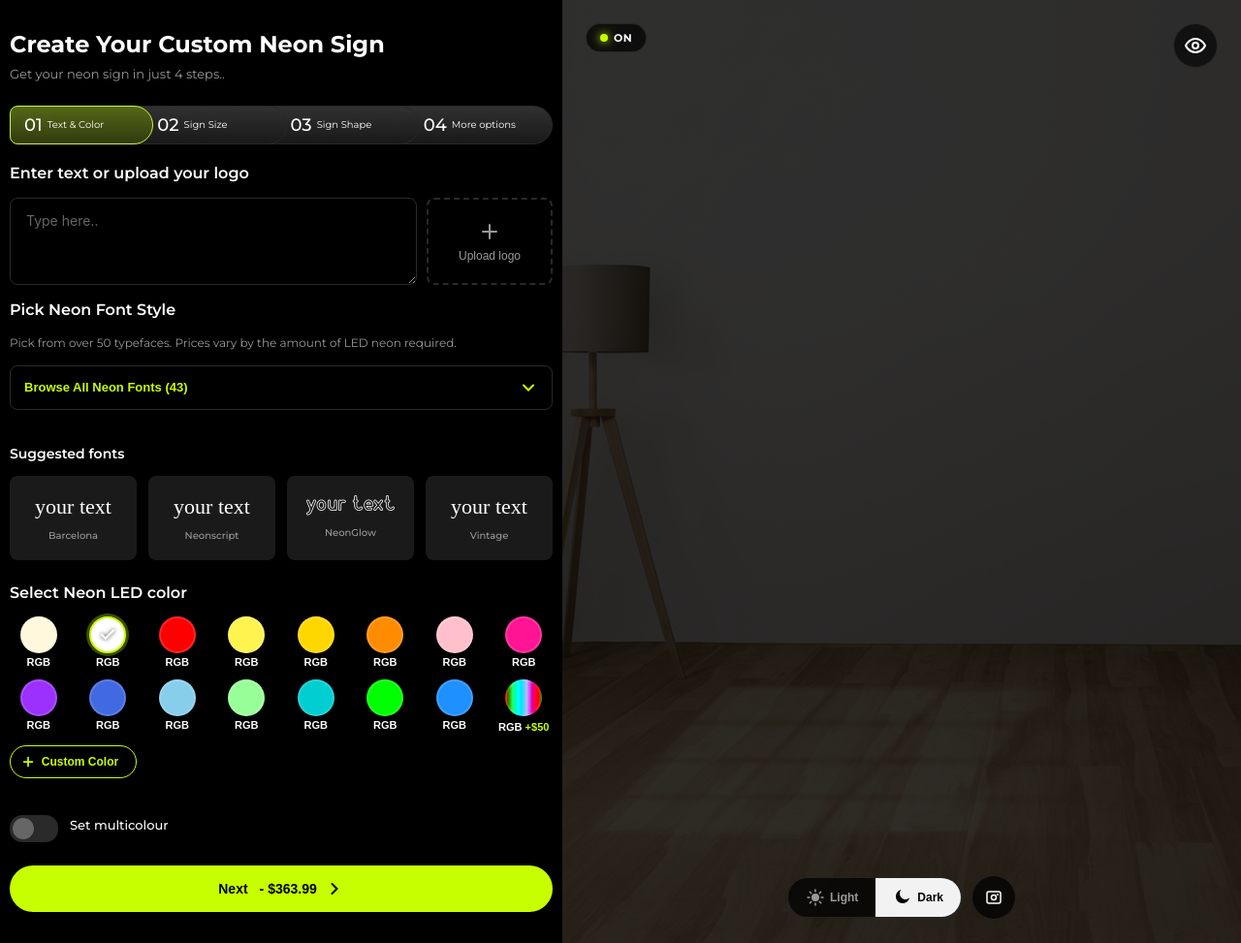
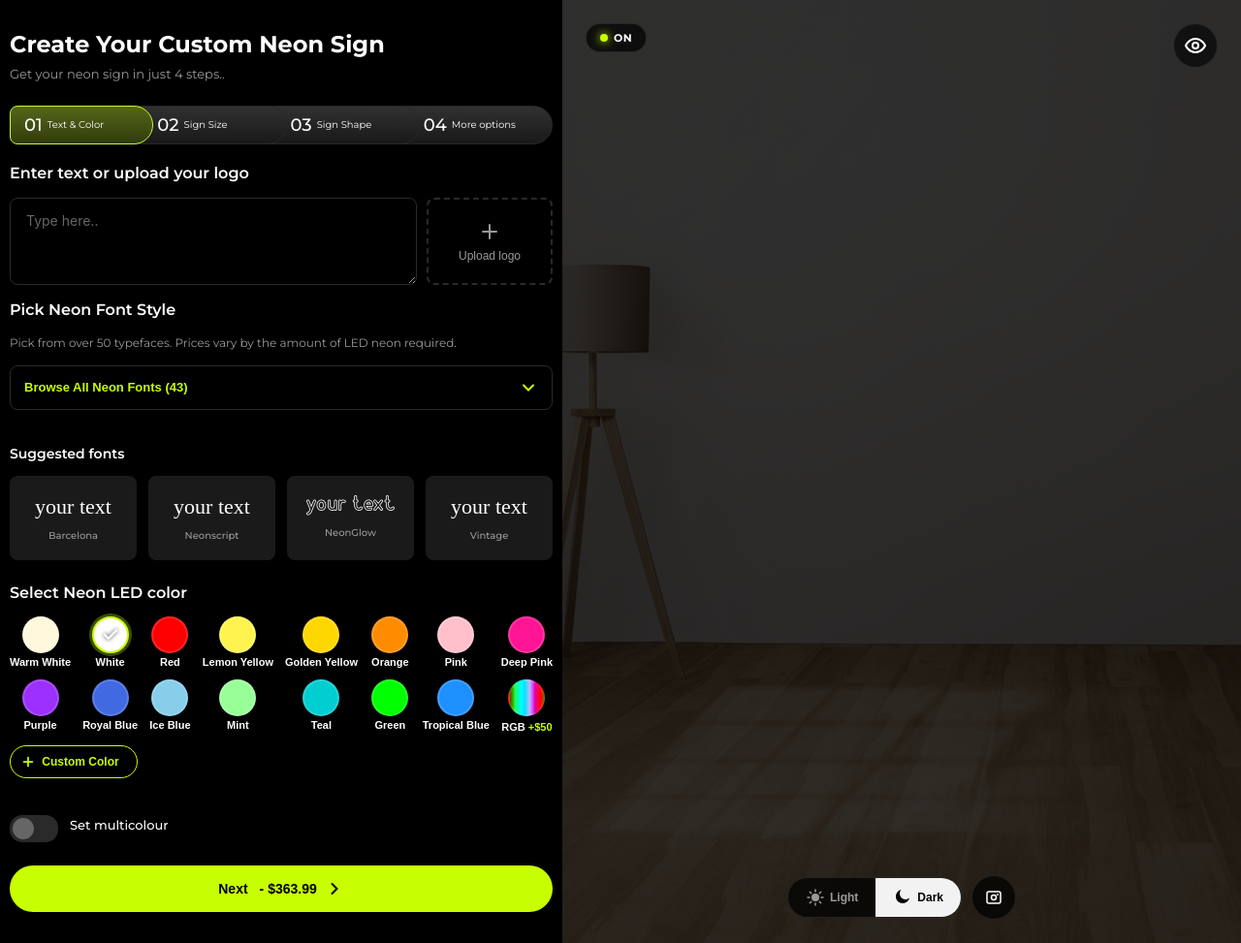
Before and after one commit to najaftechcontributions/NeonSign, a PHP site: page / in a window 1280 px wide. Shown: the whole page at 97% size. Run offline with PHP 8.4, Linux system fonts and the light colour scheme; some libraries are stand-ins or nearby versions; some web fonts are replaced.

Commit message:
`Updated color picker UI and functionality`

```diff
--- a/index.html
+++ b/index.html
@@ -259,63 +259,63 @@
                     <div class="color-picker-grid">
                         <button class="color-option" data-color="#FFF8DC" data-name="Warm White">
                             <div class="color-swatch" style="background: #FFF8DC;"></div>
-                            <span class="text-white color-name">RGB</span>
+                            <span class="text-white color-name">Warm White</span>
                         </button>
                         <button class="color-option active" data-color="#FFFFFF" data-name="White">
                             <div class="color-swatch" style="background: #FFFFFF;"></div>
-                            <span class="text-white color-name">RGB</span>
+                            <span class="text-white color-name">White</span>
                         </button>
                         <button class="color-option" data-color="#FF0000" data-name="Red">
                             <div class="color-swatch" style="background: #FF0000;"></div>
-                            <span class="text-white color-name">RGB</span>
+                            <span class="text-white color-name">Red</span>
                         </button>
                         <button class="color-option" data-color="#FFF44F" data-name="Lemon Yellow">
                             <div class="color-swatch" style="background: #FFF44F;"></div>
-                            <span class="text-white color-name">RGB</span>
+                            <span class="text-white color-name">Lemon Yellow</span>
                         </button>
                         <button class="color-option" data-color="#FFD700" data-name="Golden Yellow">
                             <div class="color-swatch" style="background: #FFD700;"></div>
-                            <span class="text-white color-name">RGB</span>
+                            <span class="text-white color-name">Golden Yellow</span>
                         </button>
                         <button class="color-option" data-color="#FF8C00" data-name="Orange">
                             <div class="color-swatch" style="background: #FF8C00;"></div>
-                            <span class="text-white color-name">RGB</span>
+                            <span class="text-white color-name">Orange</span>
                         </button>
                         <button class="color-option" data-color="#FFC0CB" data-name="Pink">
                             <div class="color-swatch" style="background: #FFC0CB;"></div>
-                            <span class="text-white color-name">RGB</span>
+                            <span class="text-white color-name">Pink</span>
                         </button>
                         <button class="color-option" data-color="#FF1493" data-name="Deep Pink">
                             <div class="color-swatch" style="background: #FF1493;"></div>
-                            <span class="text-white color-name">RGB</span>
+                            <span class="text-white color-name">Deep Pink</span>
                         </button>
                         <button class="color-option" data-color="#9B30FF" data-name="Purple">
                             <div class="color-swatch" style="background: #9B30FF;"></div>
-                            <span class="text-white color-name">RGB</span>
+                            <span class="text-white color-name">Purple</span>
                         </button>
                         <button class="color-option" data-color="#4169E1" data-name="Royal Blue">
                             <div class="color-swatch" style="background: #4169E1;"></div>
-                            <span class="text-white color-name">RGB</span>
+                            <span class="text-white color-name">Royal Blue</span>
                         </button>
                         <button class="color-option" data-color="#87CEEB" data-name="Ice Blue">
                             <div class="color-swatch" style="background: #87CEEB;"></div>
-                            <span class="text-white color-name">RGB</span>
+                            <span class="text-white color-name">Ice Blue</span>
                         </button>
                         <button class="color-option" data-color="#98FF98" data-name="Mint">
                             <div class="color-swatch" style="background: #98FF98;"></div>
-                            <span class="text-white color-name">RGB</span>
+                            <span class="text-white color-name">Mint</span>
                         </button>
                         <button class="color-option" data-color="#00CED1" data-name="Teal">
                             <div class="color-swatch" style="background: #00CED1;"></div>
-                            <span class="text-white color-name">RGB</span>
+                            <span class="text-white color-name">Teal</span>
                         </button>
                         <button class="color-option" data-color="#00FF00" data-name="Green">
                             <div class="color-swatch" style="background: #00FF00;"></div>
-                            <span class="text-white color-name">RGB</span>
+                            <span class="text-white color-name">Green</span>
                         </button>
                         <button class="color-option" data-color="#1E90FF" data-name="Tropical Blue">
                             <div class="color-swatch" style="background: #1E90FF;"></div>
-                            <span class="text-white color-name">RGB</span>
+                            <span class="text-white color-name">Tropical Blue</span>
                         </button>
                         <button class="color-option rgb-option" data-color="rgb" data-name="RGB Color Changing">
                             <div class="color-swatch rgb-swatch"
--- a/script.js
+++ b/script.js
@@ -291,9 +291,19 @@ function showColorPopup(canvasId, charObj) {
     colors.forEach(({ color, name }) => {
         const btn = document.createElement('button');
         btn.className = 'popup-color-btn';
-        btn.style.background = color;
         btn.setAttribute('data-color', color);
         btn.setAttribute('title', name);
+
+        const colorSwatch = document.createElement('div');
+        colorSwatch.className = 'popup-color-swatch';
+        colorSwatch.style.background = color;
+
+        const colorName = document.createElement('span');
+        colorName.className = 'popup-color-name';
+        colorName.textContent = name;
+
+        btn.appendChild(colorSwatch);
+        btn.appendChild(colorName);
 
         if (color === currentColor) {
             btn.classList.add('active');
@@ -595,15 +605,6 @@ function attachColorListeners() {
                 const rgbOption = document.querySelector('.color-option[data-color="rgb"]');
                 if (rgbOption) {
                     rgbOption.classList.remove('active');
-                }
-                // Set to a default color
-                appState.colorValue = '#FFFFFF';
-                appState.colorName = 'White';
-                // Activate white color option
-                const whiteOption = document.querySelector('.color-option[data-color="#FFFFFF"]');
-                if (whiteOption) {
-                    document.querySelectorAll('.color-option').forEach(opt => opt.classList.remove('active'));
-                    whiteOption.classList.add('active');
                 }
                 recalculateTotalPrice();
             }
@@ -1895,8 +1896,7 @@ function renderMulticolorText(canvas, text, centerX, centerY, renderingFontSize)
 
     const tempText = new fabric.Text(text, {
         fontFamily: appState.fontFamily,
-        fontSize: useFontSize,
-        charSpacing: 0
+        fontSize: useFontSize
     });
 
     const totalWidth = tempText.width;
```
Also changed, not shown: styles.css (+33 -8 lines), .config/builderio/data.json.
